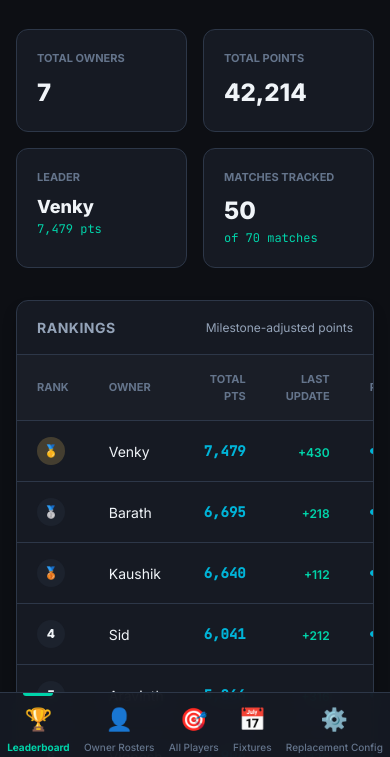
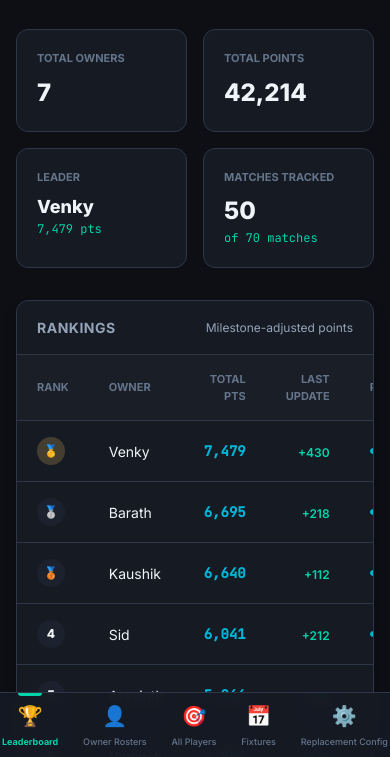
Before and after one commit to barathgopinath16/ipl-fantasy-draft-league, a plain HTML site: page web/index.html in a window 390 px wide. Shown: the part 87-844 px from the top of the page. Drawn offline with Linux system fonts and the light colour scheme; no server answers.

Commit message:
UI Fix: Perfectly symmetrical bottom navigation for mobile

```diff
--- a/web/assets/style.css
+++ b/web/assets/style.css
@@ -182,11 +182,40 @@ body {
     justify-content: space-around;
   }
   .sidebar-logo, .sidebar-meta, .sidebar-footer { display: none; }
-  .nav-list { display: flex; width: 100%; justify-content: space-around; }
-  .nav-item { flex-direction: column; padding: 10px 0; font-size: 10px; gap: 4px; margin: 0; flex: 1; border-radius: 0; background: none !important; color: var(--text-dim); }
+  .nav-list {
+    display: flex;
+    width: 100%;
+    justify-content: space-between;
+    align-items: stretch;
+  }
+  .nav-item {
+    flex: 1 0 0; /* Force perfectly equal widths */
+    display: flex;
+    flex-direction: column;
+    align-items: center;
+    justify-content: center;
+    padding: 8px 2px;
+    font-size: 9px;
+    gap: 4px;
+    margin: 0;
+    border-radius: 0;
+    background: none !important;
+    color: var(--text-dim);
+    text-align: center;
+    white-space: normal; /* Allow long labels to wrap */
+    min-width: 0;
+  }
   .nav-item.active { color: var(--accent); box-shadow: none; }
-  .nav-item.active::after { content: ''; position: absolute; top: 0; width: 30px; height: 3px; background: var(--accent); border-radius: 0 0 4px 4px; }
-  .nav-icon { font-size: 22px; }
+  .nav-item.active::after {
+    content: '';
+    position: absolute;
+    top: 0;
+    width: 24px;
+    height: 3px;
+    background: var(--accent);
+    border-radius: 0 0 4px 4px;
+  }
+  .nav-icon { font-size: 20px; display: block; }
   #main { padding: 20px 16px 85px 16px; height: calc(100vh - 65px); }
   .page-title { font-size: 26px; }
   .stats-grid { grid-template-columns: 1fr 1fr; }
```
